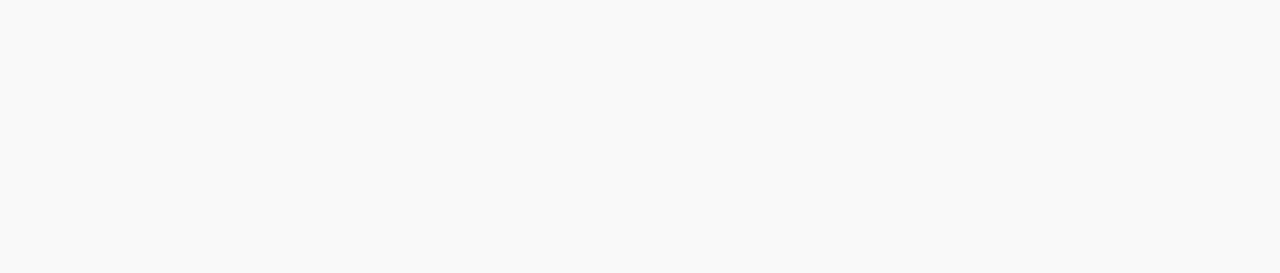
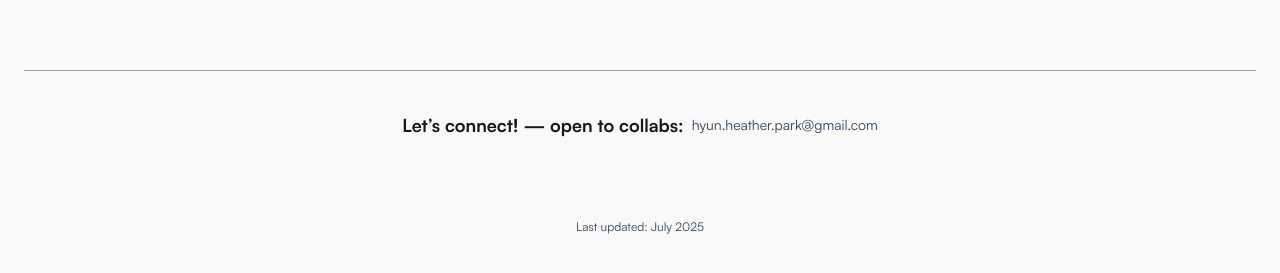
Before and after one commit to rupertgrint/my-portfolio, a Next.js app: page / in a window 1280 px wide. Shown: the part 4880-5153 px from the top of the page. Before the commit the page ends 4910 px from the top, so only its background shows below. Built offline with nearby package versions, Linux system fonts and the light colour scheme.

Commit message:
feat: create footer

```diff
--- a/src/app/page.tsx
+++ b/src/app/page.tsx
@@ -1,4 +1,5 @@
 import AboutMe from '@/components/about-me-section/AboutMe';
+import Footer from '@/components/footer-section/Footer';
 import HeroSection from '@/components/hero-section/HeroSection';
 import ProjectSection from '@/components/project-section/ProjectSection';
 
@@ -8,6 +9,7 @@
       <HeroSection />
       <AboutMe />
       <ProjectSection />
+      <Footer />
     </div>
   );
 }
--- /dev/null
+++ b/src/components/footer-section/Footer.tsx
@@ -0,0 +1,18 @@
+'use client';
+
+export default function Footer() {
+  return (
+    <footer className='flex flex-col items-center mt-16 border-t py-10 px-10 border-gray-400'>
+      <div className='flex items-center text-md font-bold text-lg pb-20'>
+        <p className='pr-2'>Let’s connect! — open to collabs:</p>
+        <a
+          href='mailto:hyun.heather.park@gmail.com'
+          className='text-text-primary font-normal text-sm hover:underline'
+        >
+          hyun.heather.park@gmail.com
+        </a>
+      </div>
+      <div className='text-xs text-text-primary'>Last updated: July 2025</div>
+    </footer>
+  );
+}
```
